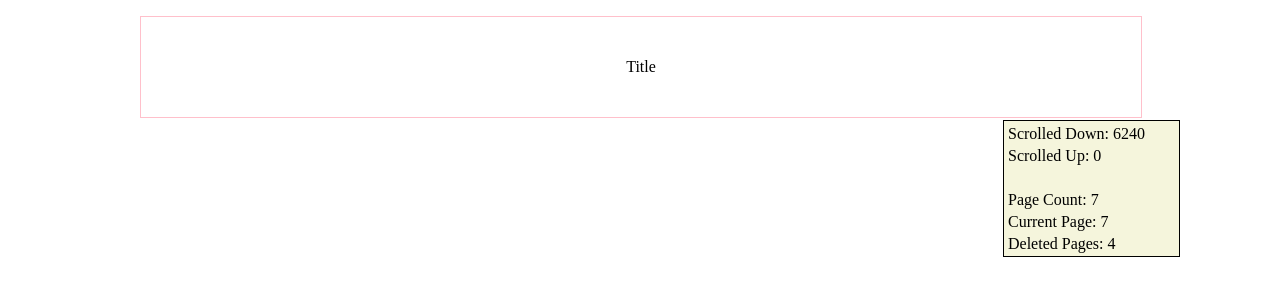
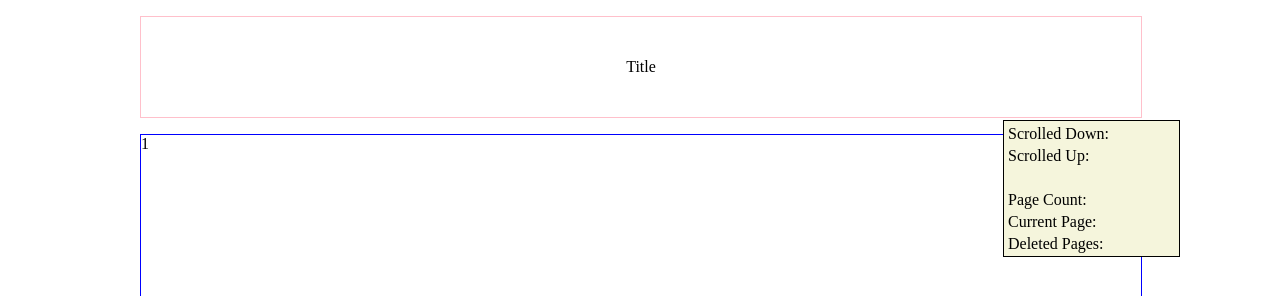
Before and after one commit to Comum/InfiniteScroll, a plain HTML site: page index.html in a window 1280 px wide. Shown: the top 296 px of the page. Drawn offline with Linux system fonts and the light colour scheme.

Commit message:
Starting converting plugin. Issue scrolling down

```diff
--- a/index.html
+++ b/index.html
@@ -15,6 +15,7 @@
 			<div class="pagesContainer"
 				 data-start-page="1"
 				 data-max-pages="3"
+				 data-page-height="1584"
 				 data-info-on-pages="productTileFetcher">
 			</div>
 		</div>
--- a/scripts.js
+++ b/scripts.js
@@ -1,217 +1,418 @@
-$(function () {
+// $(function () {
+// 	var $window = $(window);
+// 	var $document = $(document);
+// 	var $pagesSpacer = $('.pagesSpacer');
+// 	var $pagesContainer = $('.pagesContainer');
+// 	var $pages = $('.pageSingle');
+// 	var $header = $('.header');
+
+// 	var html;
+// 	var maxPageNumber = $pagesContainer.data('maxPages');
+// 	var currentPage;
+// 	var pageCount = 0;
+// 	var pageHeight;
+// 	var screenHeight = $window.height();
+// 	var pagePlaceholder = $header.height();
+// 	var scrollValue;
+// 	var prevScroll = 0;
+// 	var firstRun = true;
+// 	var pagesViewport;
+// 	var pagesObjHeight;
+// 	var nextPageTriggerHeight;
+// 	var prevPageTriggerHeight;
+// 	var pagesCurrentHeight;
+// 	var deletedPages = 0;
+// 	var startPage = 'startPage';
+// 	var urlStartUp = false;
+
+// 	var scrollAmount = {up: 0, down: 0};
+
+// 	function loadPage(position, printPageNumber) {
+// 		html = '<div class="pageSingle">' + printPageNumber + '</div>';
+// 		if (position === 'ini') {
+// 			$pagesContainer.prepend(html);
+// 		} else if (position === 'end') {
+// 			$pagesContainer.append(html);
+// 		}
+// 		$pages = $('.pageSingle');
+// 	}
+
+// 	function loadNextPage() {
+// 		if (pagesViewport > nextPageTriggerHeight) {
+// 			pageCount++;
+// 			$('.pageCountValue').text(pageCount);
+// 			loadPage('end', pageCount);
+// 		}
+// 	}
+
+// 	function loadPrevPage() {
+// 		if ((pagesViewport < prevPageTriggerHeight) && (deletedPages > 0)) {
+// 			loadPage('ini', (currentPage - 1));
+// 			deletedPages--;
+// 			$('.deletedPageValue').text(deletedPages);
+// 			$pagesSpacer.height(deletedPages * pageHeight);
+// 		}
+// 	}
+
+// 	function removePage(position) {
+// 		if (position === 'first') {
+
+// 			$pages.splice(0,1);
+// 			$('.pageSingle:first-child').remove();
+// 			deletedPages++;
+// 			$('.deletedPageValue').text(deletedPages);
+// 			$pagesSpacer.height(deletedPages * pageHeight);
+// 		} else if (position === 'last') {
+// 			$pages.splice($pages.lengths-1,1);
+// 			$('.pageSingle:last-child').remove();
+// 			pageCount--;
+// 			$('.pageCountValue').text(pageCount);
+// 		}
+// 	}
+
+// 	function currentPageControl(direction) {
+// 		if (direction === 'down') {
+// 			if (pagesViewport > pagesCurrentHeight) {
+// 				currentPage++;
+// 			}
+// 		} else if (direction === 'up') {
+// 			if (urlStartUp) {
+// 				// first load when the url is used
+// 				if ((pagesViewport < prevPageTriggerHeight) && (currentPage > 1)) {
+// 					currentPage--;
+// 					urlStartUp = false;
+// 				}
+// 			} else {
+// 				if ((pagesViewport < (pagesCurrentHeight - pageHeight * 0.5)) && (currentPage > 1)) {
+// 					currentPage--;
+// 				}
+// 			}
+// 		}
+
+// 		$('.currentPageValue').text(currentPage);
+// 	}
+
+// 	function scrollingOptions() {
+// 		if (prevScroll > scrollValue) { // scroll up
+// 			scrollAmount.up = scrollValue;
+
+// 			pagesViewport = pagesViewport + scrollValue;
+
+// 			currentPageControl('up');
+// 			loadPrevPage();
+
+// 			if ($pages.length > maxPageNumber) {
+// 				removePage('last');
+// 			}
+// 		} else if ((prevScroll < scrollValue) && (prevScroll !== 0)){ // scroll down
+// 			scrollAmount.down = scrollValue;
+
+// 			pagesViewport = pagesViewport + scrollValue;
+
+// 			currentPageControl('down');
+// 			loadNextPage();
+
+// 			if ($pages.length > maxPageNumber) {
+// 				removePage('first');
+// 			}
+// 		}
+// 	}
+
+// 	function updateValues() {
+// 		if (!pageHeight) {
+// 			pageHeight = $pages.height();
+// 		}
+// 		pagesViewport = screenHeight - pagePlaceholder;
+// 		pagesObjHeight = pageHeight * pageCount;
+// 		pagesCurrentHeight = pageHeight * currentPage;
+
+// 		// screen half way through last visible page
+// 		nextPageTriggerHeight = pagesObjHeight - pageHeight / 2;
+
+// 		// screen half way through first visible page
+// 		prevPageTriggerHeight = $pagesSpacer.height() + pageHeight * 1.5;
+// 	}
+
+// 	function onScroll() {
+// 		scrollValue = $document.scrollTop();
+
+// 		// check if the screen is at half size
+// 		if (firstRun) {
+// 			pageCount++;
+// 			loadPage('end', pageCount);
+// 			firstRun = false;
+// 			updateValues();
+
+// 			if (pagesViewport > (pageHeight / 2)) {
+// 				pageCount++;
+// 				$('.pageCountValue').text(pageCount);
+// 				loadPage('end', pageCount);
+// 			}
+// 		} else {
+// 			updateValues();
+// 			scrollingOptions();
+// 		}
+
+// 		// for visual aid (do not include)
+// 		$('.scrollDownValue').text(scrollAmount.down);
+// 		$('.scrollUpValue').text(scrollAmount.up);
+
+// 		prevScroll = scrollValue;
+// 	}
+
+// 	function init() {
+// 		var arr = $(location)
+// 					.attr('href')
+// 					.split('?');
+
+// 		if (arr.length === 1) {
+// 			currentPage = $pagesContainer.data('startPage');
+// 		} else {
+// 			urlStartUp = true;
+
+// 			arr[1]
+// 				.split('&')
+// 				.forEach(function (arg) {
+// 					if (arg.indexOf(startPage) !== -1) {
+// 						currentPage = parseInt(arg.split('=')[1], 10);
+// 					}
+// 				});
+
+// 			// don't load the first page normally
+// 			firstRun = false;
+
+// 			if (currentPage > 1) {
+// 				loadPage('end', (currentPage - 1));
+// 			}
+// 			loadPage('end', currentPage);
+// 			pageHeight = $pages.height();
+
+// 			if (currentPage > 1) {
+// 				$pagesSpacer.height((currentPage - 1) * pageHeight);
+// 			}
+
+// 			$('html, body').animate({
+// 				scrollTop: ($pagesContainer.offset().top + pageHeight)
+// 			}, 0);
+
+// 			pageCount = currentPage;
+// 			if (currentPage > 2) {
+// 				deletedPages = currentPage - 2;
+// 			}
+
+// 			// auxiliarty info
+// 			$('.deletedPageValue').text(deletedPages);
+// 			$('.pageCountValue').text(pageCount);
+// 			$('.currentPageValue').text(currentPage);
+// 		}
+// 	}
+
+// 	init();
+// 	onScroll();
+// 	// $(window).on('scroll', _.debounce(onScroll, 50));
+// 	$(window).on('scroll', onScroll);
+// });
+
+/**
+ * jQuery plugin template by https://github.com/publicJorn
+ * Features:
+ * - dynamic plugin name (only supply once) so it's easy to change later
+ * - plugin factory to make it work in the browser, or with AMD / COMMONJS modules
+ * - Plugin instance is saved on the selector element
+ * - Default options are saved to the instance in case you need to figure out a difference between passed options
+ */
+(function(global, factory) {
+	'use strict';
+	if (typeof define === 'function' && define.amd) {
+		define(['jquery'], function($) {
+			return factory($, global, global.document);
+		});
+	} else if (typeof exports === "object" && exports) {
+		module.exports = factory(require('jquery'), global, global.document);
+	} else {
+		factory(jQuery, global, global.document);
+	}
+})(typeof window !== 'undefined' ? window : this, function($, window, document, undefined) {
+	'use strict';
+
+	// -- Name is used to keep jQUery plugin template portable
+	var pluginName = 'HeavenScroll';
+
+	// -- Globals (shared across all plugin instances)
+	var defaultOptions = {
+		pageHeight: -1,
+		maxPagesNumber: -1,
+		startPage: -1,
+		loadPageFunction: -1
+	};
+
 	var $window = $(window);
 	var $document = $(document);
-	var $pagesSpacer = $('.pagesSpacer');
-	var $pagesContainer = $('.pagesContainer');
-	var $pages = $('.pageSingle');
-	var $header = $('.header');
+	var $htmlBody = $('html, body');
+	var screenHeight = $window.height();
 
-	var html;
-	var maxPageNumber = $pagesContainer.data('maxPages');
-	var currentPage;
-	var pageCount = 0;
-	var pageHeight;
-	var screenHeight = $window.height();
-	var pagePlaceholder = $header.height();
-	var scrollValue;
-	var prevScroll = 0;
-	var firstRun = true;
-	var pagesViewport;
-	var pagesObjHeight;
-	var nextPageTriggerHeight;
-	var prevPageTriggerHeight;
-	var pagesCurrentHeight;
-	var deletedPages = 0;
-	var startPage = 'startPage';
-	var urlStartUp = false;
+	class HeavenScroll {
+		constructor(el, options) {
+			this.el = el;
+			this.$el = $(el);
+			this.options = $.extend({}, defaultOptions, options) ;
 
-	var scrollAmount = {up: 0, down: 0};
+			this.init();
+			this.initContainerOffset();
+			this.urlHasStartPageInfo();
 
-	function loadPage(position, printPageNumber) {
-		html = '<div class="pageSingle">' + printPageNumber + '</div>';
-		if (position === 'ini') {
-			$pagesContainer.prepend(html);
-		} else if (position === 'end') {
-			$pagesContainer.append(html);
+			this.onScroll();
+			$window.on('scroll', this.onScroll);
+
+			// delete console.log
+			console.log(this.options.maxPagesNumber);
+			console.log(this.options.pageHeight);
+			console.log(this.options.startPage);
+			console.log(this.options.loadPageFunction);
+			console.log(this.pagePlaceholder);
+			console.log(this.currentPage);
 		}
-		$pages = $('.pageSingle');
-	}
 
-	function loadNextPage() {
-		if (pagesViewport > nextPageTriggerHeight) {
-			pageCount++;
-			$('.pageCountValue').text(pageCount);
-			loadPage('end', pageCount);
+		init() {
+			if (this.options.maxPagesNumber === -1) {
+				this.options.maxPagesNumber = this.$el.data('maxPages');
+			}
+
+			if (this.options.pageHeight === -1) {
+				this.options.pageHeight = this.$el.data('pageHeight');
+			}
+
+			if (this.options.startPage === -1) {
+				this.options.startPage = this.$el.data('startPage');
+			}
+
+			if (this.options.loadPageFunction === -1) {
+				this.options.loadPageFunction = this.$el.data('infoOnPages');
+			}
+
+			this.currentPage = this.options.startPage;
+			this.pageCount = 0;
+			this.deletedPages = 0;
+			this.prevScroll = 0;
+			this.firstRun = true;
 		}
-	}
 
-	function loadPrevPage() {
-		if ((pagesViewport < prevPageTriggerHeight) && (deletedPages > 0)) {
-			loadPage('ini', (currentPage - 1));
-			deletedPages--;
-			$('.deletedPageValue').text(deletedPages);
-			$pagesSpacer.height(deletedPages * pageHeight);
+		initContainerOffset() {
+			this.pagePlaceholder = this.$el.position().top;
 		}
-	}
 
-	function removePage(position) {
-		if (position === 'first') {
+		loadPage(position, printPageNumber) {
+			var html = '<div class="pageSingle">' + printPageNumber + '</div>';
+			if (position === 'ini') {
+				this.$el.prepend(html);
+			} else if (position === 'end') {
+				this.$el.append(html);
+			}
+		}
 
-			$pages.splice(0,1);
-			$('.pageSingle:first-child').remove();
-			deletedPages++;
-			$('.deletedPageValue').text(deletedPages);
-			$pagesSpacer.height(deletedPages * pageHeight);
-		} else if (position === 'last') {
-			$pages.splice($pages.lengths-1,1);
-			$('.pageSingle:last-child').remove();
-			pageCount--;
-			$('.pageCountValue').text(pageCount);
+		updateContainerPadding() {
+			this.$el.css('padding-top', ((this.currentPage - 1) * this.options.pageHeight) + 'px');
 		}
-	}
 
-	function currentPageControl(direction) {
-		if (direction === 'down') {
-			if (pagesViewport > pagesCurrentHeight) {
-				currentPage++;
-			}
-		} else if (direction === 'up') {
-			if (urlStartUp) {
-				// first load when the url is used
-				if ((pagesViewport < prevPageTriggerHeight) && (currentPage > 1)) {
-					currentPage--;
-					urlStartUp = false;
+		urlHasStartPageInfo() {
+			var scrollAmount;
+			var urlStartPage = 'startPage';
+			var currentPage;
+			var arr = $(location)
+				.attr('href')
+				.split('?');
+
+			if (arr.length > 1) {
+				this.urlStartUp = true;
+
+				arr[1]
+					.split('&')
+					.forEach(function (arg) {
+						if (arg.indexOf(urlStartPage) !== -1) {
+							currentPage = parseInt(arg.split('=')[1], 10);
+							return;
+						}
+					});
+
+				this.currentPage = currentPage;
+				this.firstRun = false;
+
+				if (this.currentPage > 1) {
+					this.loadPage('end', (this.currentPage - 1));
 				}
-			} else {
-				if ((pagesViewport < (pagesCurrentHeight - pageHeight * 0.5)) && (currentPage > 1)) {
-					currentPage--;
+				this.loadPage('end', this.currentPage);
+
+				if (currentPage > 1) {
+					this.updateContainerPadding(); // needs to be created
+
+					scrollAmount = this.$el.offset().top + this.options.pageHeight * this.currentPage;
+					setTimeout(function () {
+						$htmlBody.animate({ scrollTop: scrollAmount }, 0);
+					}, 0);
+				}
+
+				this.pageCount = this.currentPage;
+				if (this.currentPage > 2) {
+					this.deletedPages = this.currentPage - 2;
 				}
 			}
 		}
 
-		$('.currentPageValue').text(currentPage);
-	}
+		updateValues() {
+			this.pagesViewport = this.screenHeight - this.pagePlaceholder;
+			this.pagesObjHeight = this.options.pageHeight * this.pageCount;
+			this.pagesCurrentHeight = this.options.pageHeight * this.currentPage;
 
-	function scrollingOptions() {
-		if (prevScroll > scrollValue) { // scroll up
-			scrollAmount.up = scrollValue;
+			// screen half way through last visible page
+			this.nextPageTriggerHeight = this.pagesObjHeight - this.options.pageHeight / 2;
 
-			pagesViewport = pagesViewport + scrollValue;
+			// screen half way through first visible page
+			this.prevPageTriggerHeight = parseInt(this.$el.css('padding-top'), 10) + this.options.pageHeight * 1.5;
+		}
 
-			currentPageControl('up');
-			loadPrevPage();
+		scrollingOptions() {
 
-			if ($pages.length > maxPageNumber) {
-				removePage('last');
+		}
+
+		onScroll() {
+			console.log('scrolling');
+
+			this.scrollValue = $document.scrollTop();
+
+			// check if the screen is at half size
+			if (this.firstRun) {
+				this.pageCount++;
+				this.loadPage('end', this.pageCount);
+				this.firstRun = false;
+				this.updateValues();
+
+				if (this.pagesViewport > (this.options.pageHeight / 2)) {
+					this.pageCount++;
+					this.loadPage('end', this.pageCount);
+				}
+			} else {
+				this.updateValues();
+				this.scrollingOptions();
 			}
-		} else if ((prevScroll < scrollValue) && (prevScroll !== 0)){ // scroll down
-			scrollAmount.down = scrollValue;
 
-			pagesViewport = pagesViewport + scrollValue;
-
-			currentPageControl('down');
-			loadNextPage();
-
-			if ($pages.length > maxPageNumber) {
-				removePage('first');
-			}
+			this.prevScroll = this.scrollValue;
 		}
 	}
 
-	function updateValues() {
-		if (!pageHeight) {
-			pageHeight = $pages.height();
-		}
-		pagesViewport = screenHeight - pagePlaceholder;
-		pagesObjHeight = pageHeight * pageCount;
-		pagesCurrentHeight = pageHeight * currentPage;
-
-		// screen half way through last visible page
-		nextPageTriggerHeight = pagesObjHeight - pageHeight / 2;
-
-		// screen half way through first visible page
-		prevPageTriggerHeight = $pagesSpacer.height() + pageHeight * 1.5;
-	}
-
-	function onScroll() {
-		scrollValue = $document.scrollTop();
-
-		// check if the screen is at half size
-		if (firstRun) {
-			pageCount++;
-			loadPage('end', pageCount);
-			firstRun = false;
-			updateValues();
-
-			if (pagesViewport > (pageHeight / 2)) {
-				pageCount++;
-				$('.pageCountValue').text(pageCount);
-				loadPage('end', pageCount);
+	// -- Prevent multiple instantiations
+	$.fn[pluginName] = function(options) {
+		return this.each(function () {
+			if (!$.data(this, 'plugin_'+ pluginName)) {
+				$.data(this, 'plugin_'+ pluginName, new HeavenScroll(this, options));
 			}
-		} else {
-			updateValues();
-			scrollingOptions();
-		}
-
-		// for visual aid (do not include)
-		$('.scrollDownValue').text(scrollAmount.down);
-		$('.scrollUpValue').text(scrollAmount.up);
-
-		prevScroll = scrollValue;
-	}
-
-	function init() {
-		var arr = $(location)
-					.attr('href')
-					.split('?');
-
-		if (arr.length === 1) {
-			currentPage = $pagesContainer.data('startPage');
-		} else {
-			urlStartUp = true;
-
-			arr[1]
-				.split('&')
-				.forEach(function (arg) {
-					if (arg.indexOf(startPage) !== -1) {
-						currentPage = parseInt(arg.split('=')[1], 10);
-					}
-				});
-
-			// load previous page and populate pagesSpacer height and scroll to page
-
-			// don't load the first page normally
-			firstRun = false;
-
-
-			if (currentPage > 1) {
-				loadPage('end', (currentPage - 1));
-			}
-			loadPage('end', currentPage);
-			pageHeight = $pages.height();
-
-			if (currentPage > 1) {
-				$pagesSpacer.height((currentPage - 1) * pageHeight);
-			}
-
-			$('html, body').animate({
-				scrollTop: ($pagesContainer.offset().top + pageHeight)
-			}, 0);
-
-			pageCount = currentPage;
-			if (currentPage > 2) {
-				deletedPages = currentPage - 2;
-			}
-
-			// auxiliarty info
-			$('.deletedPageValue').text(deletedPages);
-			$('.pageCountValue').text(pageCount);
-			$('.currentPageValue').text(currentPage);
-		}
-	}
-
-	init();
-	onScroll();
-	// $(window).on('scroll', _.debounce(onScroll, 50));
-	$(window).on('scroll', onScroll);
+		});
+	};
 });
+$(document).ready(function () {
+	$('.pagesContainer').HeavenScroll({
+		maxPagesNumber: 3,
+		pageHeight: 1584,
+		startPage: 1,
+		loadPageFunction: 'productTileFetcher'
+	});
+});
--- a/style.css
+++ b/style.css
@@ -47,7 +47,7 @@ body {
 
 .pageSingle {
 	width: 100%;
-	height: 120vh;
+	height: 1584px;
 
 	border: 1px solid blue;
 }
```
